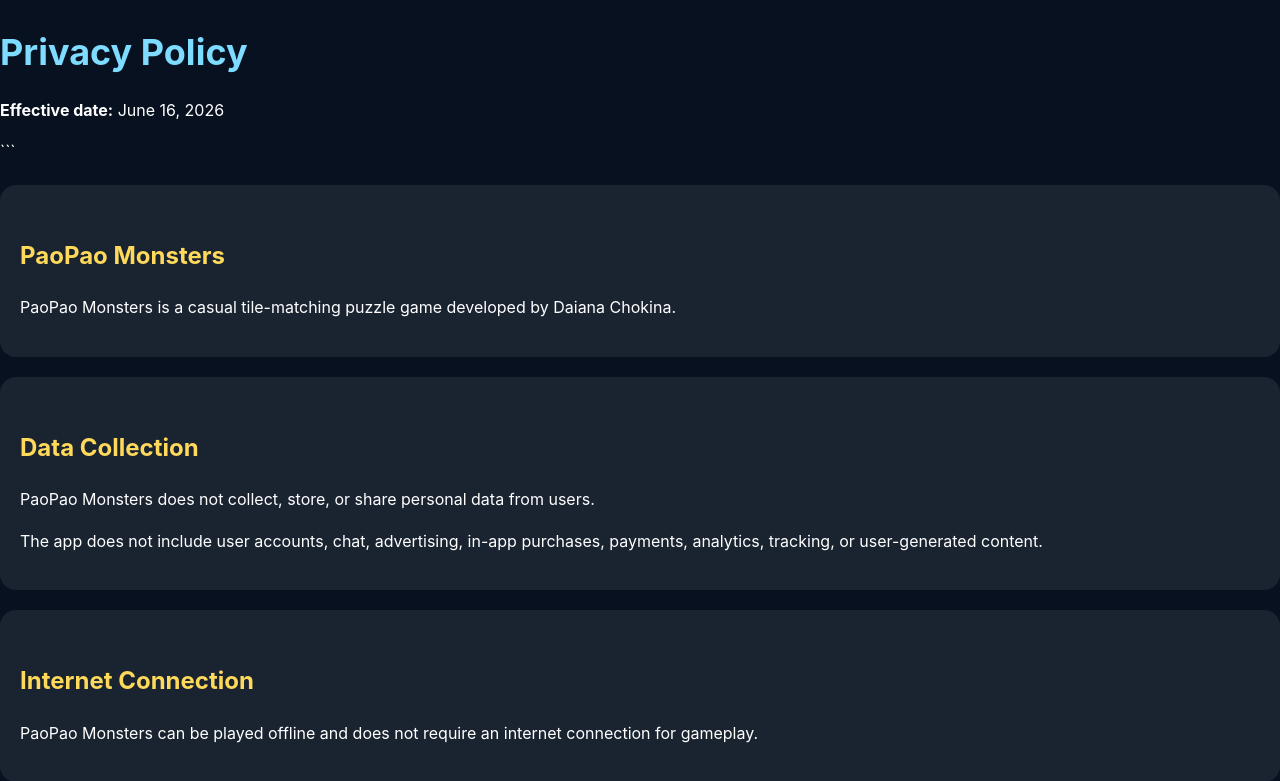
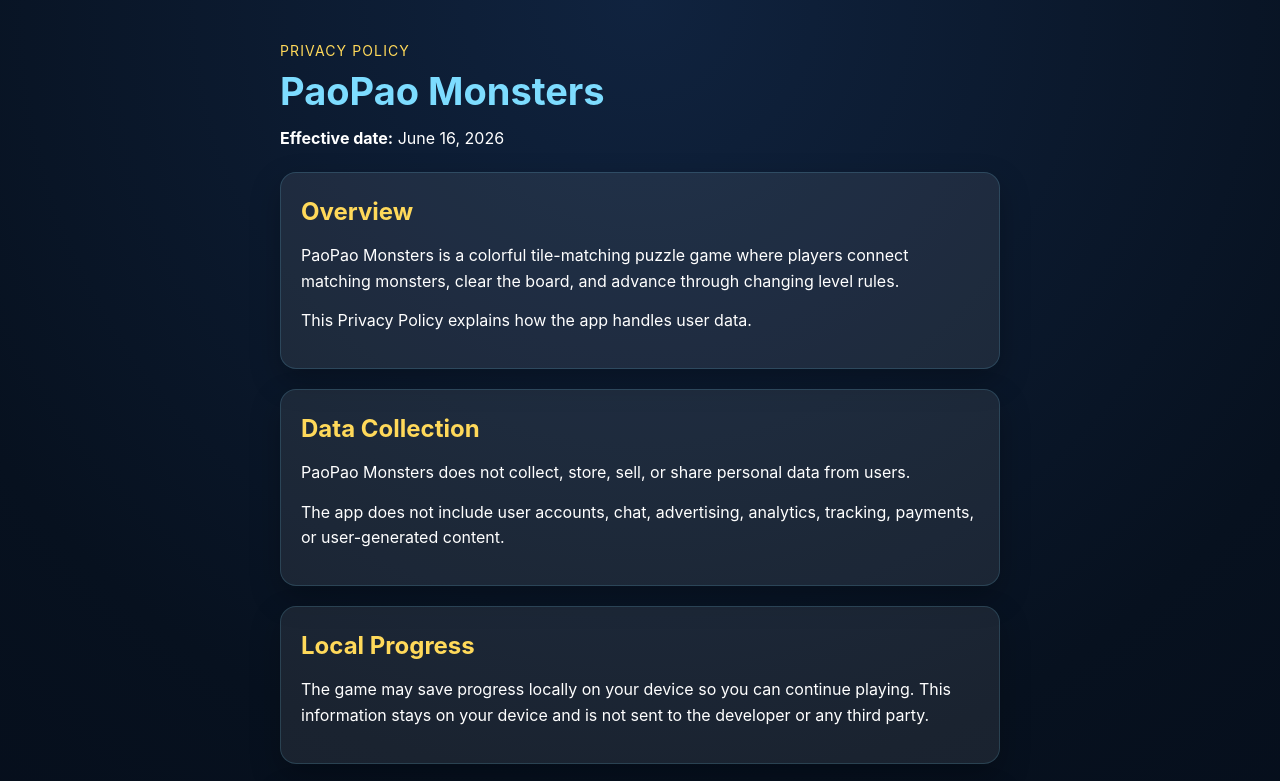
Before and after one commit to dca134/PaoPaoMonstersSupport, a plain HTML site: page privacy.html in a window 1280 px wide. Shown: the top 781 px of the page. Drawn offline with Linux system fonts and the light colour scheme.

Commit message:
Refactor privacy policy layout and text
Updated privacy policy content and styling.

````diff
--- a/privacy.html
+++ b/privacy.html
@@ -1,77 +1,123 @@
 <!DOCTYPE html>
-
 <html lang="en">
 <head>
-  <meta charset="UTF-8">
-  <meta name="viewport" content="width=device-width, initial-scale=1.0">
+  <meta charset="UTF-8" />
+  <meta name="viewport" content="width=device-width, initial-scale=1.0" />
   <title>PaoPao Monsters Privacy Policy</title>
   <style>
+    :root {
+      --bg: #07111f;
+      --card: rgba(255, 255, 255, 0.08);
+      --text: #ffffff;
+      --muted: rgba(255, 255, 255, 0.75);
+      --blue: #7ddcff;
+      --yellow: #ffd95a;
+    }
+
+    * {
+      box-sizing: border-box;
+    }
+
     body {
       margin: 0;
       font-family: -apple-system, BlinkMacSystemFont, "Segoe UI", sans-serif;
-      background: #07111f;
-      color: #ffffff;
+      background: radial-gradient(circle at top, #10233f 0%, var(--bg) 45%, #030814 100%);
+      color: var(--text);
       line-height: 1.6;
     }
 
-```
     .container {
       max-width: 760px;
       margin: 0 auto;
       padding: 40px 20px;
     }
 
-h1 {
-  color: #7ddcff;
-  font-size: 36px;
+    .tag {
+      color: var(--yellow);
+      font-size: 14px;
+      letter-spacing: 0.08em;
+      text-transform: uppercase;
       margin-bottom: 8px;
     }
 
+    h1 {
+      color: var(--blue);
+      font-size: 38px;
+      line-height: 1.15;
+      margin: 0 0 12px;
+    }
+
     h2 {
-  color: #ffd95a;
-  margin-top: 32px;
+      color: var(--yellow);
+      margin-top: 0;
+      margin-bottom: 12px;
+    }
+
+    p {
+      margin: 0 0 14px;
     }
 
     a {
-  color: #7ddcff;
+      color: var(--blue);
+      text-decoration: none;
+    }
+
+    a:hover {
+      text-decoration: underline;
     }
 
     .card {
-  background: rgba(255, 255, 255, 0.08);
+      background: var(--card);
+      border: 1px solid rgba(125, 220, 255, 0.16);
       border-radius: 16px;
       padding: 20px;
       margin-top: 20px;
+      box-shadow: 0 12px 30px rgba(0, 0, 0, 0.25);
     }
 
     .footer {
       margin-top: 40px;
       font-size: 14px;
-  opacity: 0.75;
+      color: var(--muted);
     }
-```
 
+    .back-link {
+      display: inline-block;
+      margin-top: 24px;
+      color: var(--blue);
+    }
   </style>
 </head>
 <body>
   <main class="container">
-    <h1>Privacy Policy</h1>
+    <div class="tag">Privacy Policy</div>
+    <h1>PaoPao Monsters</h1>
     <p><strong>Effective date:</strong> June 16, 2026</p>
 
-```
     <div class="card">
-  <h2>PaoPao Monsters</h2>
+      <h2>Overview</h2>
       <p>
-    PaoPao Monsters is a casual tile-matching puzzle game developed by Daiana Chokina.
+        PaoPao Monsters is a colorful tile-matching puzzle game where players connect matching monsters, clear the board, and advance through changing level rules.
+      </p>
+      <p>
+        This Privacy Policy explains how the app handles user data.
       </p>
     </div>
 
     <div class="card">
       <h2>Data Collection</h2>
       <p>
-    PaoPao Monsters does not collect, store, or share personal data from users.
+        PaoPao Monsters does not collect, store, sell, or share personal data from users.
       </p>
       <p>
-    The app does not include user accounts, chat, advertising, in-app purchases, payments, analytics, tracking, or user-generated content.
+        The app does not include user accounts, chat, advertising, analytics, tracking, payments, or user-generated content.
+      </p>
+    </div>
+
+    <div class="card">
+      <h2>Local Progress</h2>
+      <p>
+        The game may save progress locally on your device so you can continue playing. This information stays on your device and is not sent to the developer or any third party.
       </p>
     </div>
 
@@ -102,13 +148,13 @@
         If you have any questions about this Privacy Policy, please contact:
       </p>
       <p>
-    <a href="mailto:daiana09@mail.ru">daiana09@mail.ru</a>
+        <a href="mailto:paopaomonsters@outlook.com">paopaomonsters@outlook.com</a>
       </p>
     </div>
 
+    <a class="back-link" href="./">← Back to Support</a>
+
     <p class="footer">© 2026 PaoPao Monsters. All rights reserved.</p>
-```
-
   </main>
 </body>
 </html>
````
Lines whose indentation alone changed are shown as unchanged.
